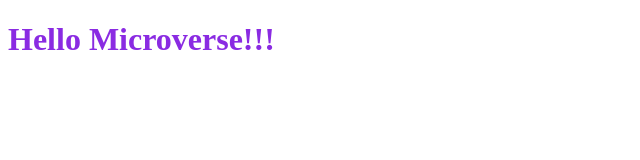
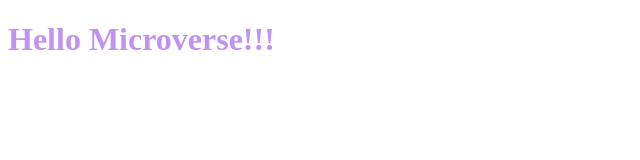
Before and after one commit to Padmnabhc/Hello-Microverse, a website: page index.html in a window 1280 px wide. Shown: the whole page, without its empty margins (0-640 px from the left). Drawn offline with Linux system fonts and the light colour scheme.

Commit message:
css change

```diff
--- a/style.css
+++ b/style.css
@@ -1,3 +1,3 @@
-h1{
-    color:blueviolet;
+h1 {
+    color: #c293ee;
 }
```
